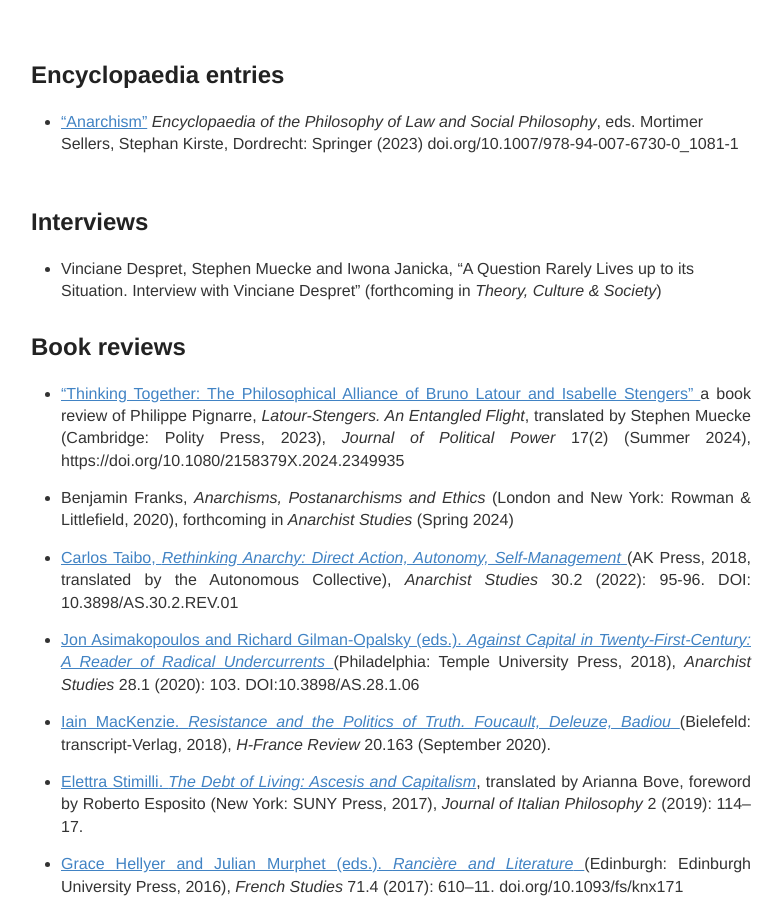
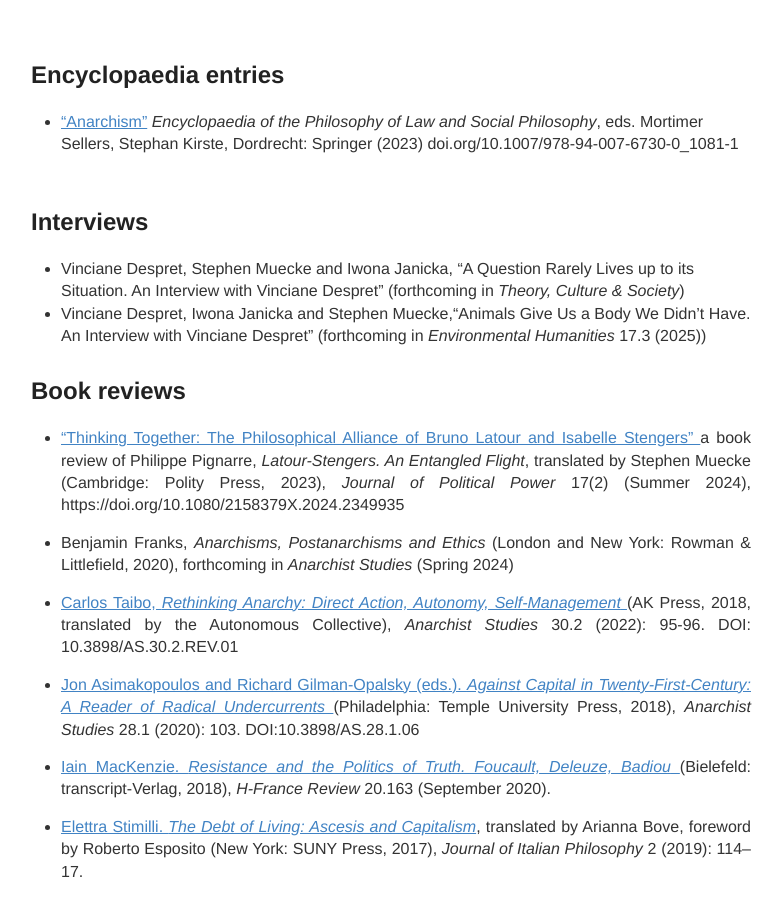
Before and after one commit to IJanicka/IJanicka.github.io, a Jekyll site: the page built from publications.md, in a window 1280 px wide and 900 px high, scrolled down 5377 px. Shown: the whole window, without its empty margins (249-1031 px from the left). Built offline with Jekyll 4.4.1, drawn with Linux system fonts in a browser that asks for light colours.

Commit message:
Update publications.md

```diff
--- a/publications.md
+++ b/publications.md
@@ -91,8 +91,9 @@
 
 <h2>Interviews</h2>
 
-* Vinciane Despret, Stephen Muecke and Iwona Janicka, “A Question Rarely Lives up to its Situation. Interview with Vinciane Despret” (forthcoming in *Theory, Culture & Society*)
+* Vinciane Despret, Stephen Muecke and Iwona Janicka, “A Question Rarely Lives up to its Situation. An Interview with Vinciane Despret” (forthcoming in *Theory, Culture & Society*)
 <br>
+* Vinciane Despret, Iwona Janicka and Stephen Muecke,“Animals Give Us a Body We Didn’t Have. An Interview with Vinciane Despret” (forthcoming in *Environmental Humanities* 17.3 (2025))<br>
 
  <h2>Book reviews</h2>
 
```
